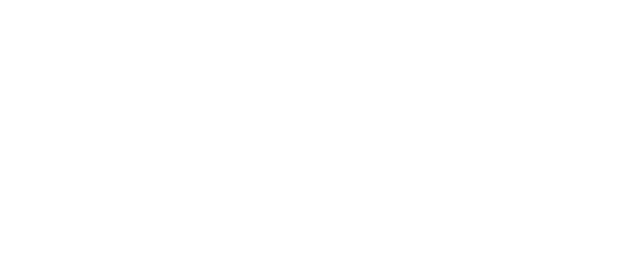
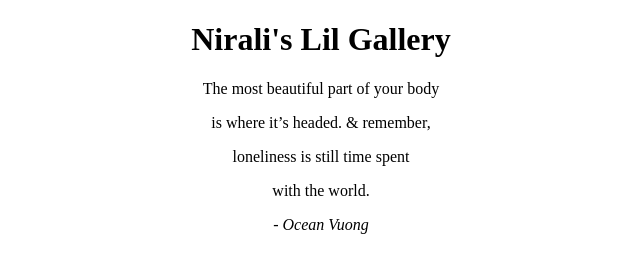
Before and after one commit to nsomia/MyGallery, a plain HTML site: page index.html in a window 1280 px wide. Shown: the whole page, without its empty margins (319-959 px from the left). Drawn offline with Linux system fonts and the light colour scheme.

Commit message:
the start

```diff
--- a/index.html
+++ b/index.html
@@ -2,6 +2,21 @@
 <html>
     <head>
         <title>My Little Gallery</title>
+        <meta name="description" content="Media" />
+        <meta name="keywords" content="poems,writing">
+        <link rel="stylesheet" type="text/css" href="style.css">
     </head>
 
+    <body>
+        <div class="header">
+            <h1> Nirali's Lil Gallery </h1>
+            <p>The most beautiful part of your body</p>
+            <p>is where it’s headed. & remember,</p>
+            <p>loneliness is still time spent</p>
+            <p>with the world.</p>
+            <p><i>- Ocean Vuong</i></p>
+        </div>
+
+    </body>
+
 </html>
--- /dev/null
+++ b/style.css
@@ -0,0 +1,3 @@
+.header {
+    text-align:center
+}
```
